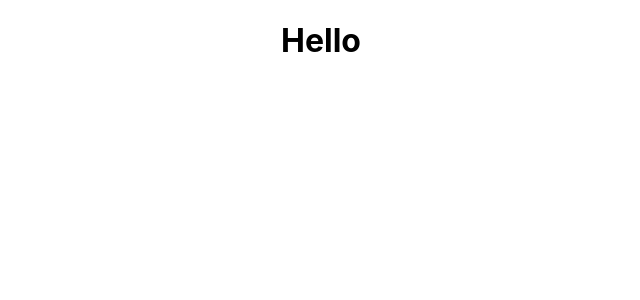
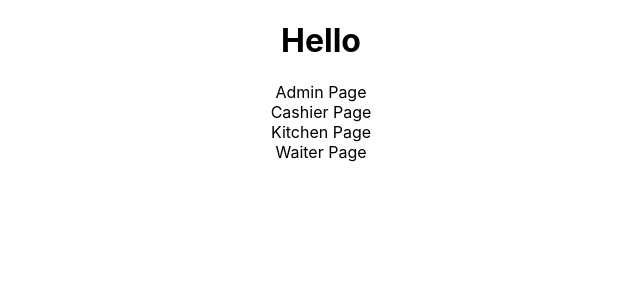
Before and after one commit to usuajiayako/Table-Tracker, a React (Create React App) app: page / in a window 1280 px wide. Shown: the top 300 px of the page, without its empty margins (319-959 px from the left). Built offline with nearby package versions, Linux system fonts and the light colour scheme; the HTML template or start-up script is replaced by a standard one.

Commit message:
create static containers

```diff
--- a/src/App.js
+++ b/src/App.js
@@ -1,10 +1,17 @@
-import React from 'react';
 import './App.css';
+import AdminPage from './containers/AdminPage/AdminPage';
+import CachierPage from './containers/CachierPage/CachierPage';
+import KitchenPage from './containers/KitchenPage/KitchenPage';
+import WaiterPage from './containers/WaiterPage/WaiterPage';
 
 const App = () => {
   return (
     <div className="App">
       <h1>Hello</h1>
+      <AdminPage />
+      <CachierPage />
+      <KitchenPage />
+      <WaiterPage />
     </div>
   );
 };
--- a/src/containers/AdminPage/AdminPage.jsx
+++ b/src/containers/AdminPage/AdminPage.jsx
@@ -0,0 +1,9 @@
+import './AdminPage.css';
+
+import React from 'react';
+
+const AdminPage = () => {
+  return <div>Admin Page</div>;
+};
+
+export default AdminPage;
--- a/src/containers/CachierPage/CachierPage.jsx
+++ b/src/containers/CachierPage/CachierPage.jsx
@@ -0,0 +1,9 @@
+import './CachierPage.css';
+
+import React from 'react';
+
+const CachierPage = () => {
+  return <div>Cashier Page</div>;
+};
+
+export default CachierPage;
--- a/src/containers/KitchenPage/KitchenPage.jsx
+++ b/src/containers/KitchenPage/KitchenPage.jsx
@@ -0,0 +1,9 @@
+import './KitchenPage.css';
+
+import React from 'react';
+
+const KitchenPage = () => {
+  return <div>Kitchen Page</div>;
+};
+
+export default KitchenPage;
--- a/src/containers/WaiterPage/WaiterPage.jsx
+++ b/src/containers/WaiterPage/WaiterPage.jsx
@@ -0,0 +1,9 @@
+import './WaiterPage.css';
+
+import React from 'react';
+
+const WaiterPage = () => {
+  return <div>Waiter Page</div>;
+};
+
+export default WaiterPage;
```
Also changed, not shown: 1 other file (tests, documents, lock files or other folders).
